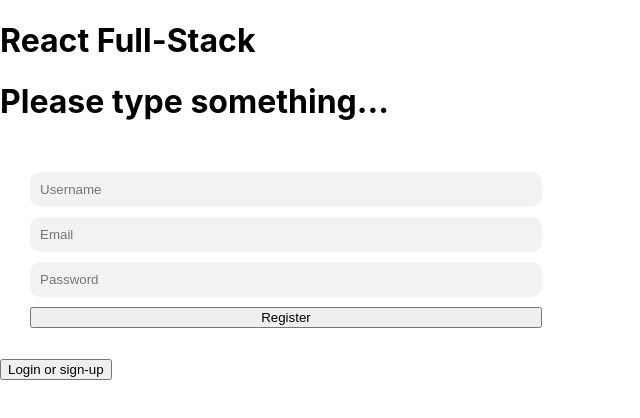
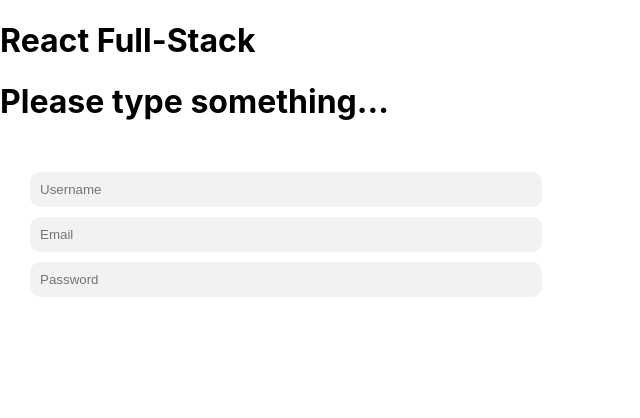
Before and after one commit to clarkenewsh/react-full-stack, a React (Create React App) app: page /home in a window 1280 px wide. Shown: the top 418 px of the page, without its empty margins (0-640 px from the left). Built offline with nearby package versions, Linux system fonts and the light colour scheme.

Commit message:
Navbar component created with conditional rendering logout button, styling added

```diff
--- /dev/null
+++ b/src/components/navbar/Navbar.css
@@ -0,0 +1,21 @@
+nav {
+  display: flex;
+  align-items: center;
+  color: white;
+  height: 60px;
+}
+
+#logo {
+  color: white;
+  font-weight: 700;
+  font-size: 20px;
+  margin-right: auto;
+}
+
+button {
+  border: none;
+  background: transparent;
+  color: white;
+  padding: 10px 15px;
+  border-radius: 0.375rem;
+}
--- a/src/components/navbar/Navbar.js
+++ b/src/components/navbar/Navbar.js
@@ -1,11 +1,15 @@
 import React from 'react';
 import { Link } from "react-router-dom";
+import './Navbar.css';
 
-const Navbar = () => {
+const Navbar = ({ user, logoutHandler }) => {
   return (
     <>
-      <nav>
+      <nav className='wrapper'>
+        <a id="logo">Instagram</a>
         {/* <Link to="/">Login / Register</Link> */}
+        {user && <p>Logged In: {user}</p>}
+        {user && <button onClick={logoutHandler}>Logout</button>}
       </nav>
     </>
   )
```
